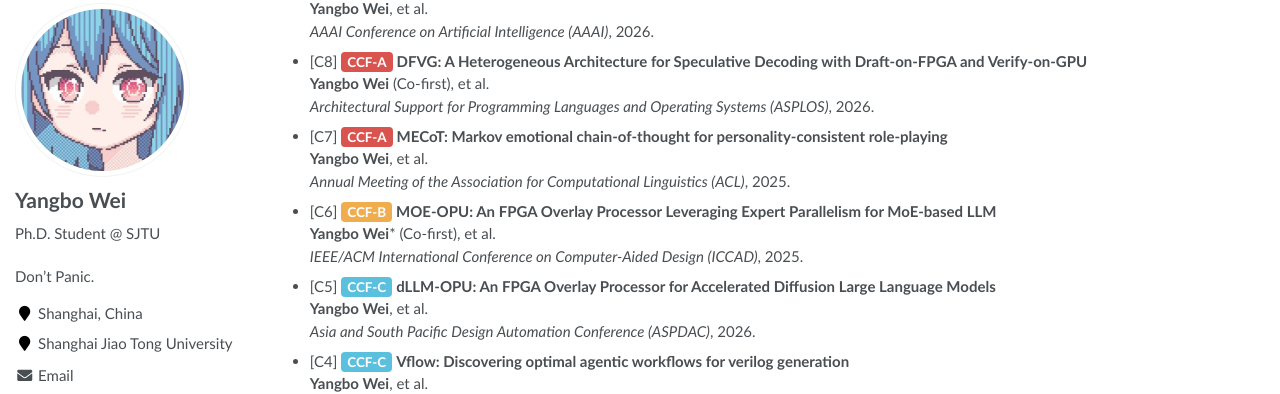
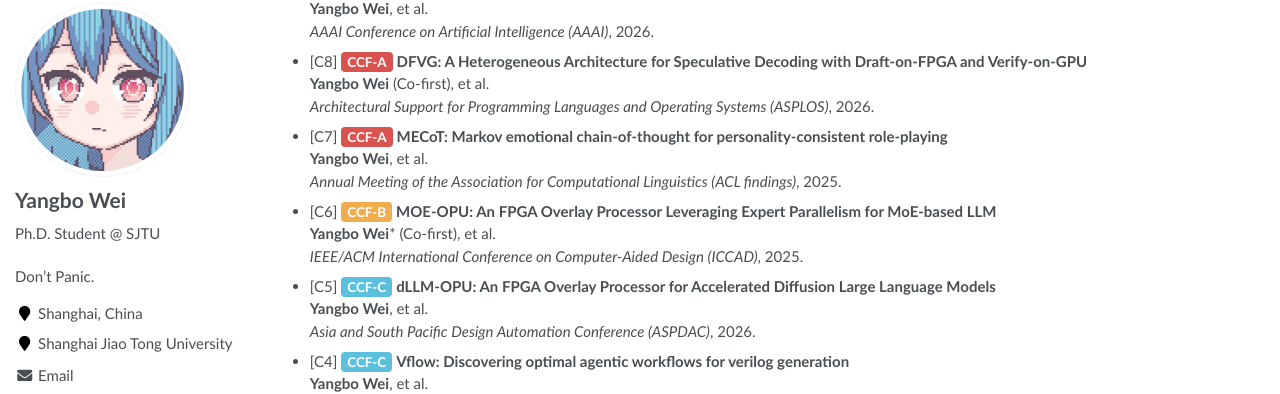
Before and after one commit to yangforever17/yangforever17.github.io, a Jekyll site: the page built from _pages/about.md, in a window 1280 px wide and 900 px high, scrolled down 625 px. Shown: the part 88-482 px from the top of the window. Built offline with Jekyll 4.4.1, drawn with Linux system fonts in a browser that asks for light colours.

Commit message:
Update about.md

```diff
--- a/_pages/about.md
+++ b/_pages/about.md
@@ -45,7 +45,7 @@ My current research focuses on the following areas:
 **Conference Publications**
 - [C9] <span style="background-color: #d9534f; color: white; padding: 2px 6px; border-radius: 4px; font-size: 0.9em; font-weight: bold;">CCF-A</span> **Mixture-of-Trees: Learning to Select and Weigh Reasoning Paths for Efficient LLM inference** <br> **Yangbo Wei**, et al. <br> *AAAI Conference on Artificial Intelligence (AAAI)*, 2026.
 - [C8] <span style="background-color: #d9534f; color: white; padding: 2px 6px; border-radius: 4px; font-size: 0.9em; font-weight: bold;">CCF-A</span> **DFVG: A Heterogeneous Architecture for Speculative Decoding with Draft-on-FPGA and Verify-on-GPU** <br> **Yangbo Wei** (Co-first), et al. <br> *Architectural Support for Programming Languages and Operating Systems (ASPLOS)*, 2026.
-- [C7] <span style="background-color: #d9534f; color: white; padding: 2px 6px; border-radius: 4px; font-size: 0.9em; font-weight: bold;">CCF-A</span> **MECoT: Markov emotional chain-of-thought for personality-consistent role-playing** <br> **Yangbo Wei**, et al. <br> *Annual Meeting of the Association for Computational Linguistics (ACL)*, 2025.
+- [C7] <span style="background-color: #d9534f; color: white; padding: 2px 6px; border-radius: 4px; font-size: 0.9em; font-weight: bold;">CCF-A</span> **MECoT: Markov emotional chain-of-thought for personality-consistent role-playing** <br> **Yangbo Wei**, et al. <br> *Annual Meeting of the Association for Computational Linguistics (ACL findings)*, 2025.
 - [C6] <span style="background-color: #f0ad4e; color: white; padding: 2px 6px; border-radius: 4px; font-size: 0.9em; font-weight: bold;">CCF-B</span> **MOE-OPU: An FPGA Overlay Processor Leveraging Expert Parallelism for MoE-based LLM** <br> **Yangbo Wei*** (Co-first), et al. <br> *IEEE/ACM International Conference on Computer-Aided Design (ICCAD)*, 2025.
 - [C5] <span style="background-color: #5bc0de; color: white; padding: 2px 6px; border-radius: 4px; font-size: 0.9em; font-weight: bold;">CCF-C</span> **dLLM-OPU: An FPGA Overlay Processor for Accelerated Diffusion Large Language Models** <br> **Yangbo Wei**, et al. <br> *Asia and South Pacific Design Automation Conference (ASPDAC)*, 2026.
 - [C4] <span style="background-color: #5bc0de; color: white; padding: 2px 6px; border-radius: 4px; font-size: 0.9em; font-weight: bold;">CCF-C</span> **Vflow: Discovering optimal agentic workflows for verilog generation** <br> **Yangbo Wei**, et al. <br> *Asia and South Pacific Design Automation Conference (ASPDAC)*, 2026.
```
